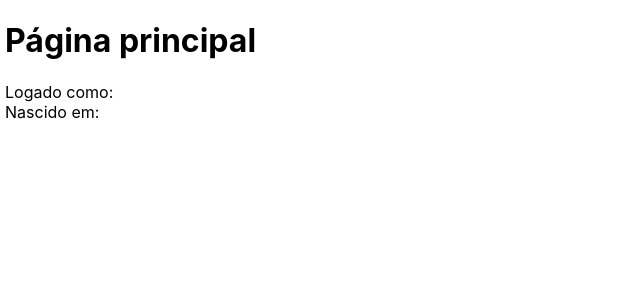
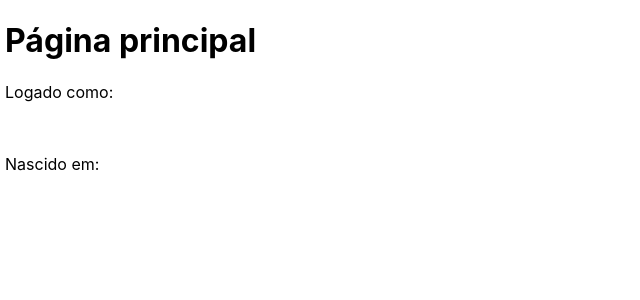
Before and after one commit to gabrielsaDRC/projeto-puc, a React (Create React App) app: page /#/home in a window 1280 px wide. Shown: the top 300 px of the page, without its empty margins (0-640 px from the left). Built offline with nearby package versions, Linux system fonts and the light colour scheme; no server answers.

Commit message:
ajustes erro

```diff
--- a/src/paginas/Home/index.js
+++ b/src/paginas/Home/index.js
@@ -33,8 +33,8 @@ class Home extends Component{
       return(
         <div>
             <h1>Página principal</h1>
-            <a>Logado como:{this.state.nome} {this.state.sobrenome} </a> <br/>
-            <a>Nascido em:{this.state.nascimento} </a> <br/>
+            <p>Logado como:{this.state.nome} {this.state.sobrenome} </p> <br/>
+            <p>Nascido em:{this.state.nascimento} </p> <br/>
         </div>
       )
     }
--- a/src/rotas.js
+++ b/src/rotas.js
@@ -1,4 +1,6 @@
-import { Route, Routes, HashRouter} from 'react-router-dom';
+import { Route, Routes, HashRouter } from 'react-router-dom';
+
+//Se precisar realizar teste em localhost, tem que trocar o HashRouter para BrowserRouter
 
 import Home from './paginas/Home';
 import Login from './paginas/Login';
```
